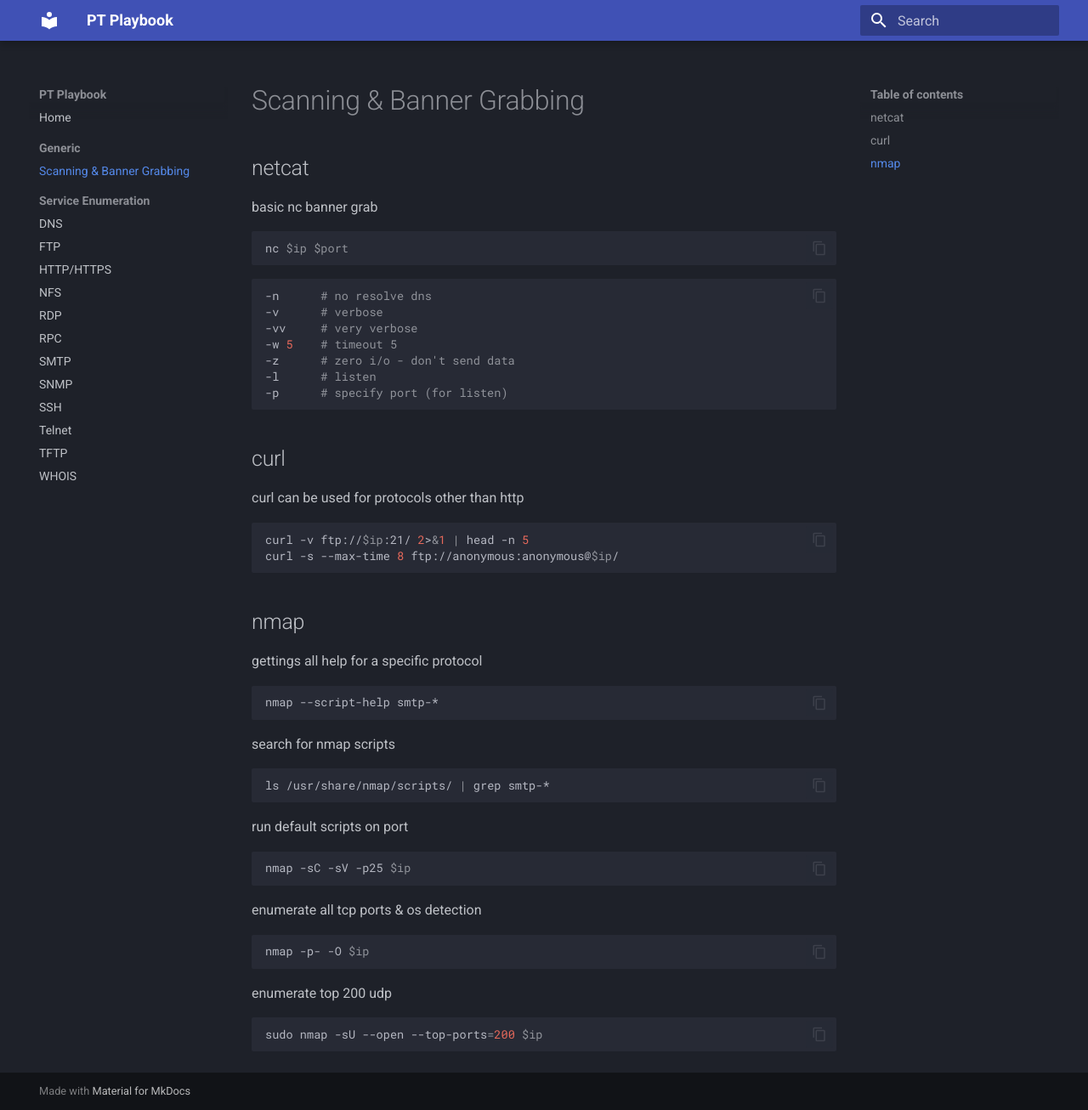
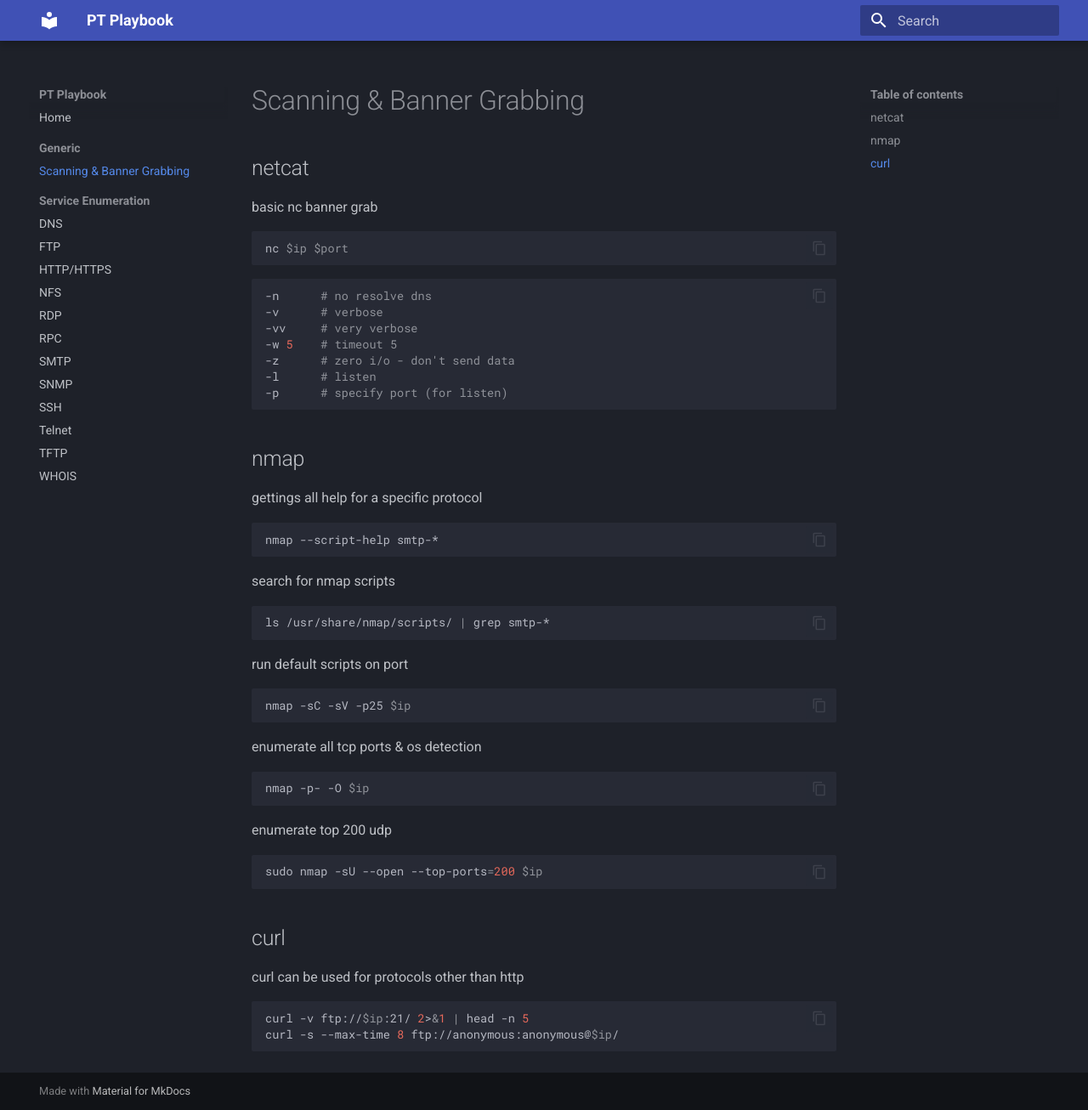
Before and after one commit to stafford-m/pt-playbook, an MkDocs documentation site: the page built from docs/generic/scans.md, in a window 1280 px wide and 1306 px high. Shown: the whole window at 85% size. Built offline with MkDocs 1.6.1 and Material for MkDocs 9.7.7, drawn with Linux system fonts in a browser that asks for light colours; part of the change alters nothing that is shown.

Commit message:
changed order of scan notes

````diff
--- a/docs/generic/scans.md
+++ b/docs/generic/scans.md
@@ -14,13 +14,6 @@ nc $ip $port
 -z      # zero i/o - don't send data
 -l      # listen
 -p      # specify port (for listen)
-```
-
-## curl
-curl can be used for protocols other than http
-```bash
-curl -v ftp://$ip:21/ 2>&1 | head -n 5
-curl -s --max-time 8 ftp://anonymous:anonymous@$ip/
 ```
 
 ## nmap
@@ -48,3 +41,10 @@ enumerate top 200 udp
 ```bash
 sudo nmap -sU --open --top-ports=200 $ip
 ```
+
+## curl
+curl can be used for protocols other than http
+```bash
+curl -v ftp://$ip:21/ 2>&1 | head -n 5
+curl -s --max-time 8 ftp://anonymous:anonymous@$ip/
+```
````
